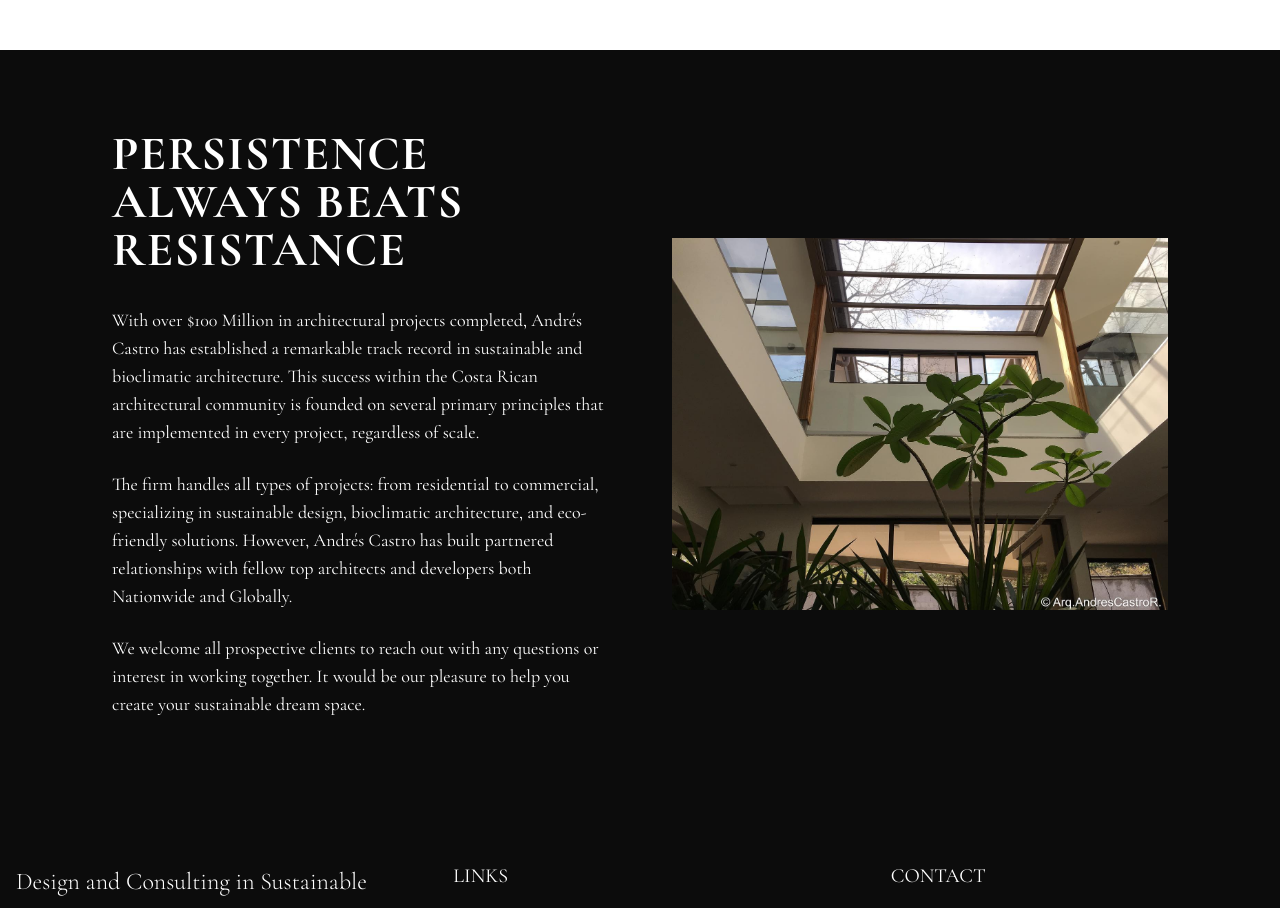
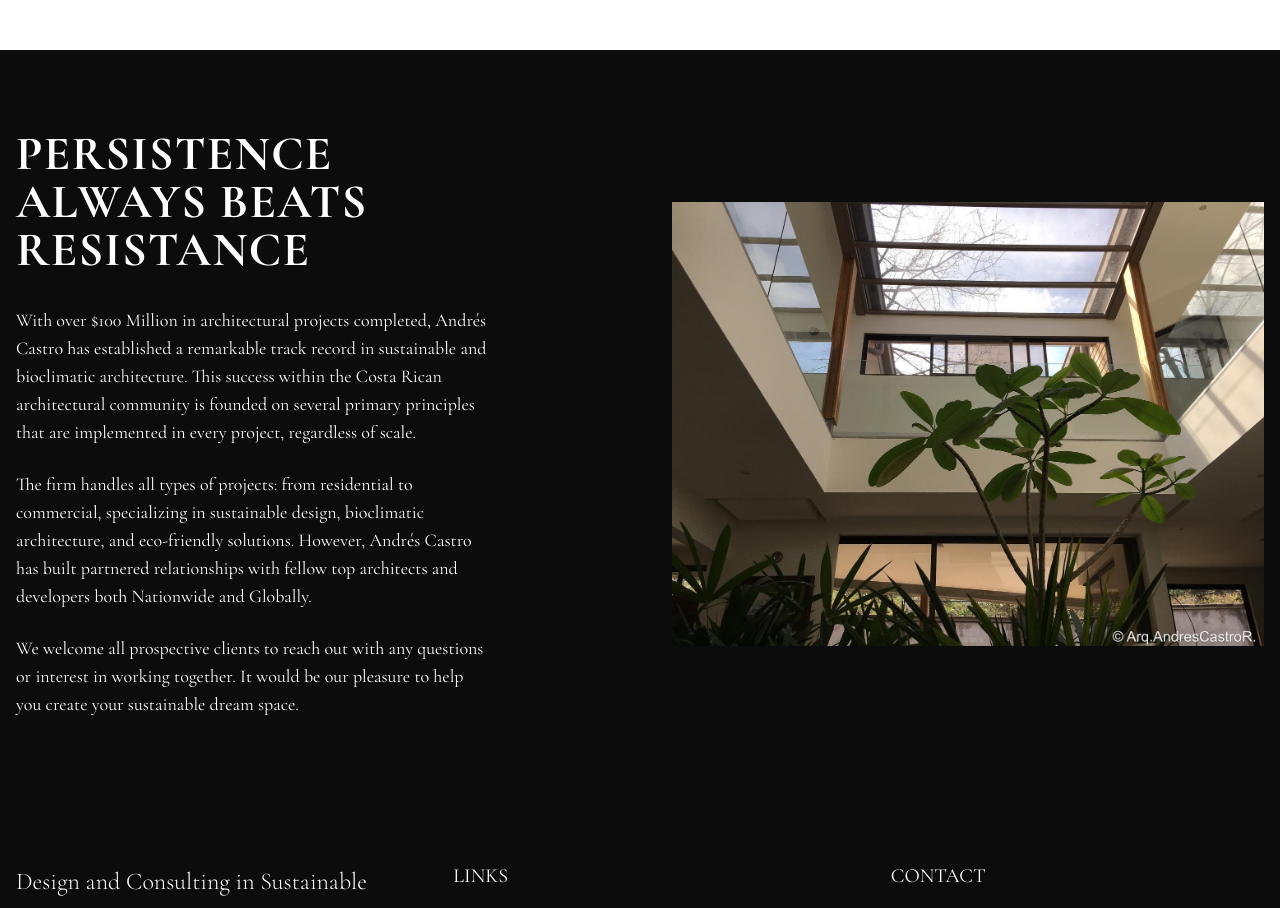
Before and after one commit to botflowlab/AndresCastroWebsite, a React (Vite) app: page /arquitecto in a window 1280 px wide. Shown: the part 1420-2328 px from the top of the page. Built offline with nearby package versions, Linux system fonts and the light colour scheme; a web font is replaced by a local one.

Commit message:
Update Experience component layout

```diff
--- a/src/pages/architect/Experience.jsx
+++ b/src/pages/architect/Experience.jsx
@@ -6,10 +6,10 @@ export default function Experience() {
 
   return (
     <section className="py-20 px-4 bg-[#0c0c0c] relative">
-      <div className="w-full max-w-none px-4 md:px-12 xl:px-24 mx-auto">
+      <div className="max-w-7xl mx-auto">
         <div className="flex flex-col md:flex-row-reverse gap-16 items-center">
           {/* Right side - Image */}
-          <div className="w-60% md:w-1/2">
+          <div className="w-full md:w-1/2">
             <img
               src="/images/theArchitect/ac03.jpg"
               alt="Andres Castro Experience"
@@ -19,6 +19,7 @@ export default function Experience() {
 
           {/* Left side - Content */}
           <div className="w-full md:w-1/2">
+            <div className="max-w-[80%]">
               <h2 className="text-4xl md:text-5xl text-white font-bold mb-8 tracking-wide">
                 PERSISTENCE ALWAYS BEATS RESISTANCE
               </h2>
@@ -36,6 +37,7 @@ export default function Experience() {
             </div>
           </div>
         </div>
+      </div>
     </section>
   );
 }
```
Lines whose indentation alone changed are shown as unchanged.
